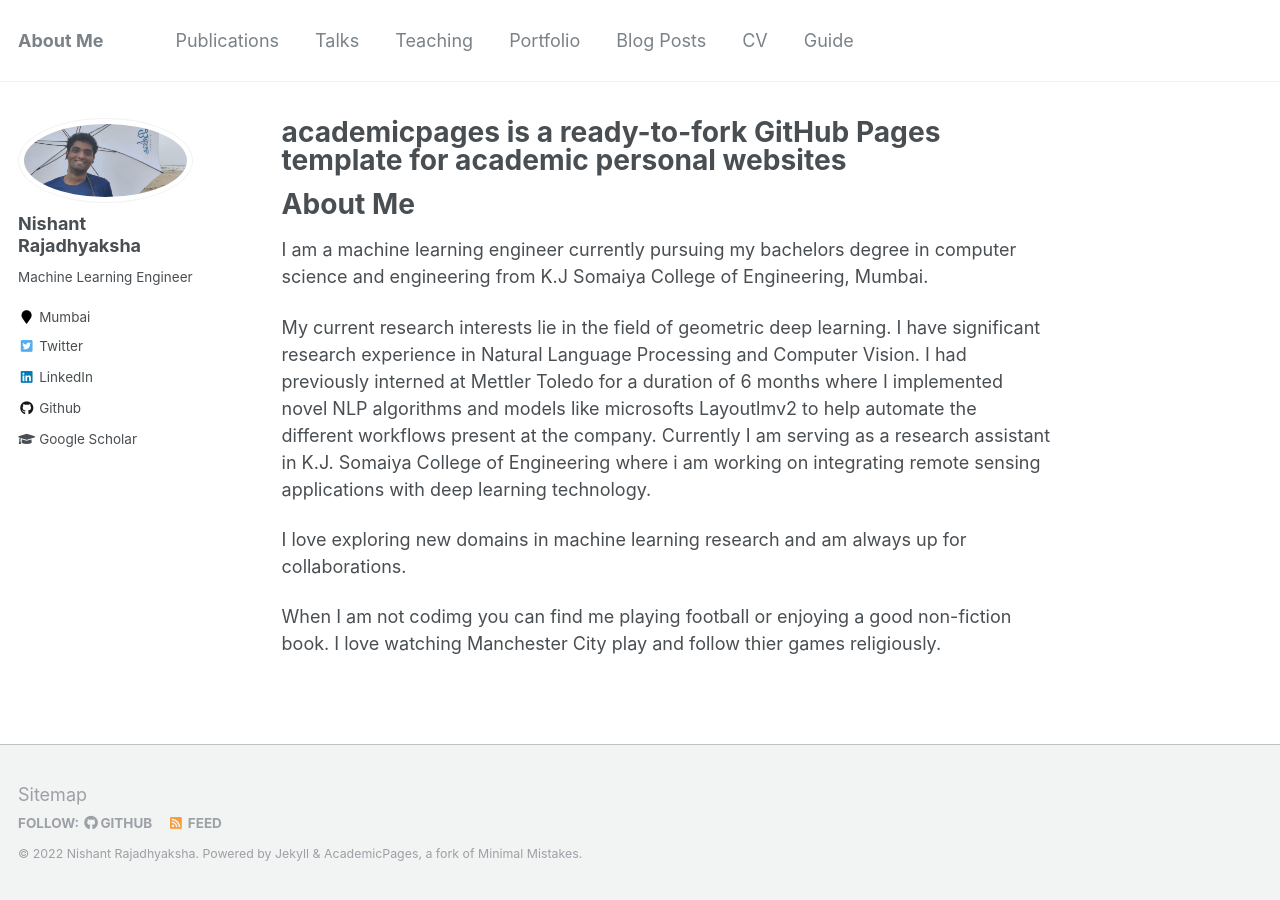
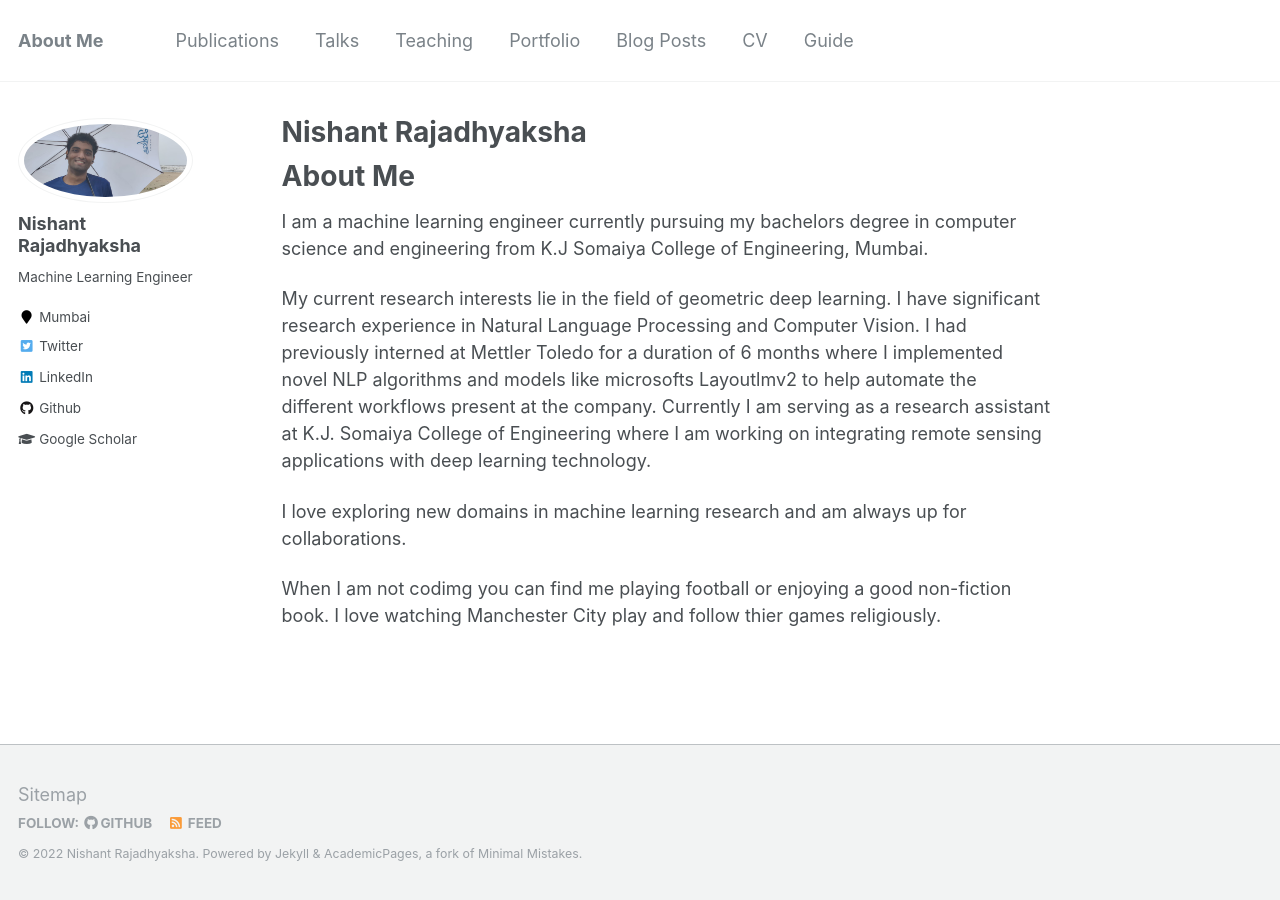
Before and after one commit to nishant42491/nishant42491.github.io, a Jekyll site: the page built from _pages/about.md, in a window 1280 px wide. Built offline with Jekyll 4.4.1, drawn with Linux system fonts in a browser that asks for light colours.

Commit message:
Update about.md

```diff
--- a/_pages/about.md
+++ b/_pages/about.md
@@ -1,6 +1,6 @@
 ---
 permalink: /
-title: "academicpages is a ready-to-fork GitHub Pages template for academic personal websites"
+title: "Nishant Rajadhyaksha"
 excerpt: "About me"
 author_profile: true
 redirect_from:
@@ -12,7 +12,7 @@ About Me
 ======
 I am a machine learning engineer currently pursuing my bachelors degree in computer science and engineering from K.J Somaiya College of Engineering, Mumbai.
 
-My current research interests lie in the field of geometric deep learning. I have significant research experience in Natural Language Processing and Computer Vision. I had previously interned at Mettler Toledo for a duration of 6 months where I implemented novel NLP algorithms and models like microsofts Layoutlmv2 to help automate the different workflows present at the company. Currently I am serving as a research assistant in K.J. Somaiya College of Engineering where i am working on integrating remote sensing applications with deep learning technology.
+My current research interests lie in the field of geometric deep learning. I have significant research experience in Natural Language Processing and Computer Vision. I had previously interned at Mettler Toledo for a duration of 6 months where I implemented novel NLP algorithms and models like microsofts Layoutlmv2 to help automate the different workflows present at the company. Currently I am serving as a research assistant at K.J. Somaiya College of Engineering where I am working on integrating remote sensing applications with deep learning technology.
 
 I love exploring new domains in machine learning research and am always up for collaborations.
 
```
